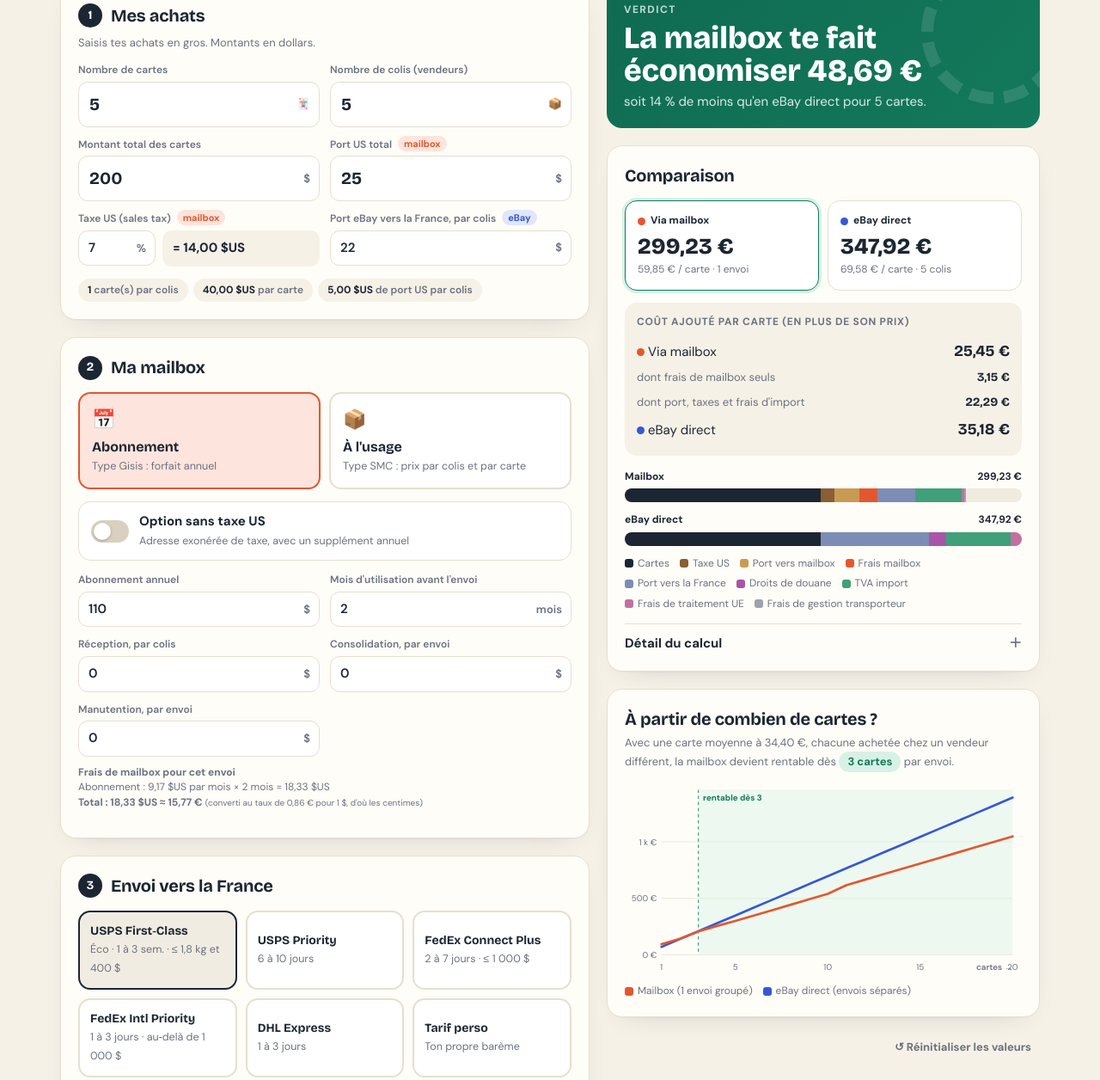
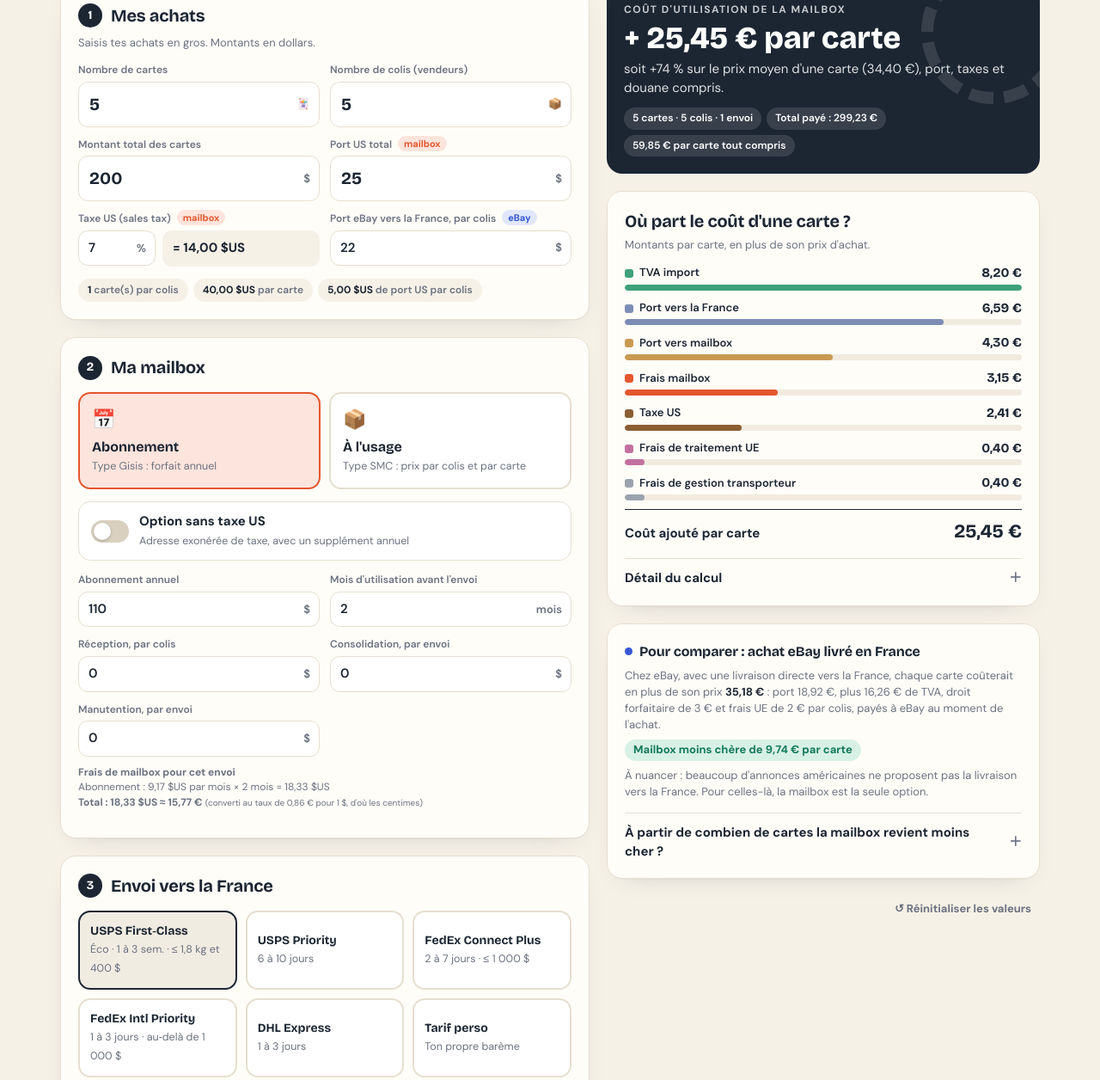
Before and after one commit to Ninspecteur23/Sim_mailbox_fede, a plain HTML site: page index.html in a window 1280 px wide. Shown: the part 225-1481 px from the top of the page at 86% size. Drawn offline with nearby package versions, Linux system fonts and the light colour scheme.

Commit message:
Add files via upload

```diff
--- a/index.html
+++ b/index.html
@@ -99,6 +99,23 @@
   .tot .v{font-family:"Bricolage Grotesque";font-weight:800;font-size:26px;margin-top:2px}
   .tot .pc{color:var(--muted);font-size:12px}
   .tot.best{border-color:var(--good);box-shadow:0 0 0 3px var(--good-soft)}
+  .bk{display:grid;grid-template-columns:1fr auto;gap:2px 10px;align-items:center;margin-bottom:10px}
+  .bk .lab{font-size:13px;font-weight:600;display:flex;align-items:center;gap:7px}
+  .bk .lab i{width:10px;height:10px;border-radius:3px;display:inline-block}
+  .bk .val{font-family:"Bricolage Grotesque";font-weight:700;font-size:15px;text-align:right}
+  .bk .track{grid-column:1/-1;height:7px;border-radius:99px;background:#f1ebdf;overflow:hidden}
+  .bk .track b{display:block;height:100%;border-radius:99px;transition:width .35s ease}
+  .totline{display:flex;justify-content:space-between;align-items:baseline;border-top:1.5px solid var(--ink);padding-top:10px;margin-top:4px;font-weight:700}
+  .totline b{font-family:"Bricolage Grotesque";font-size:22px}
+  .cmp{padding:16px 20px;background:#fbf8f2}
+  .cmp h2{font-size:16px}
+  .cmphead{display:flex;align-items:center;gap:8px;margin-bottom:8px}
+  .cmp p{margin:4px 0;font-size:13px;color:var(--muted)}
+  .cmp p b{color:var(--ink)}
+  .cmp .diff{display:inline-block;font-weight:700;font-size:13px;border-radius:99px;padding:3px 10px;margin:4px 0}
+  .diff.good{background:var(--good-soft);color:var(--good)} .diff.bad{background:var(--ebay-soft);color:var(--ebay)}
+  .verdict .chipsv{display:flex;flex-wrap:wrap;gap:6px;margin-top:12px}
+  .verdict .chipsv span{background:rgba(255,255,255,.12);border-radius:99px;padding:4px 10px;font-size:12px;font-weight:600}
   .percard{background:var(--paper);border-radius:14px;padding:14px;margin-bottom:16px}
   .percard .t{font-size:12px;font-weight:700;text-transform:uppercase;letter-spacing:.06em;color:var(--muted);margin-bottom:8px}
   .percard .row{display:flex;justify-content:space-between;align-items:baseline;padding:4px 0}
@@ -128,8 +145,8 @@
 <div class="stripe"></div>
 <header>
   <div class="eyebrow">Achats de cartes aux États‑Unis ✈ France</div>
-  <h1>Mailbox US ou <em>envoi eBay direct</em>&nbsp;?</h1>
-  <p>Indique tes achats et ta mailbox. Le simulateur estime le colis groupé (port USPS, TVA, droits et frais à l'arrivée), le compare à des envois eBay séparés et te dit à partir de combien de cartes la mailbox devient rentable.</p>
+  <h1>Combien coûte une carte <em>via une mailbox US</em>&nbsp;?</h1>
+  <p>Indique tes achats et ta mailbox : le simulateur calcule ce que la mailbox ajoute au prix de chaque carte (frais, port, taxes et douane), et le compare à un achat eBay livré directement en France.</p>
 </header>
 
 <main>
@@ -238,24 +255,24 @@
   <div class="results grid" style="gap:20px">
     <div class="verdict" id="verdict"></div>
     <section class="panel">
-      <h2>Comparaison</h2>
-      <div class="duo">
-        <div class="tot" id="totBox"><div class="k"><span class="dot" style="background:var(--box)"></span>Via mailbox</div><div class="v"></div><div class="pc"></div></div>
-        <div class="tot" id="totEbay"><div class="k"><span class="dot" style="background:var(--ebay)"></span>eBay direct</div><div class="v"></div><div class="pc"></div></div>
-      </div>
-      <div class="percard" id="perCard"></div>
-      <div id="bars"></div>
-      <div class="legend" id="legend"></div>
+      <h2>Où part le coût d'une carte&nbsp;?</h2>
+      <p class="hint" style="margin:4px 0 12px">Montants par carte, en plus de son prix d'achat.</p>
+      <div id="breakdown"></div>
+      <div class="totline" id="totLine"></div>
       <details>
         <summary>Détail du calcul</summary>
         <table id="detail"></table>
       </details>
     </section>
-    <section class="panel">
-      <h2>À partir de combien de cartes&nbsp;?</h2>
-      <p class="hint" style="margin:4px 0 8px" id="beHint"></p>
-      <div class="chartwrap"><svg id="chart" viewBox="0 0 520 260" width="100%" role="img" aria-label="Coût total selon le nombre de cartes"></svg><div class="tip" id="tip"></div></div>
-      <div class="legend"><span><i style="background:var(--box)"></i>Mailbox (1 envoi groupé)</span><span><i style="background:var(--ebay)"></i>eBay direct (envois séparés)</span></div>
+    <section class="panel cmp">
+      <div class="cmphead"><span class="dot" style="background:var(--ebay)"></span><h2>Pour comparer : achat eBay livré en France</h2></div>
+      <div id="cmpText"></div>
+      <details>
+        <summary>À partir de combien de cartes la mailbox revient moins cher&nbsp;?</summary>
+        <p class="hint" style="margin:10px 0 8px" id="beHint"></p>
+        <div class="chartwrap"><svg id="chart" viewBox="0 0 520 260" width="100%" role="img" aria-label="Coût total selon le nombre de cartes"></svg><div class="tip" id="tip"></div></div>
+        <div class="legend"><span><i style="background:var(--box)"></i>Mailbox (1 envoi groupé)</span><span><i style="background:var(--ebay)"></i>eBay direct (envois séparés)</span></div>
+      </details>
     </section>
     <div style="text-align:right"><button class="btn ghost" id="reset">↺ Réinitialiser les valeurs</button></div>
   </div>
@@ -415,10 +432,6 @@ function update(){
   document.getElementById("taxCalc").textContent=`= ${usd(n(S.buy.total)*n(S.buy.tax)/100)}`;
   document.getElementById("chips").innerHTML=`<span><b>${(M.nC/M.nP).toLocaleString("fr-FR",{maximumFractionDigits:1})}</b> carte(s) par colis</span><span><b>${usd(n(S.buy.total)/M.nC)}</b> par carte</span><span><b>${usd(n(S.buy.shipUS)/M.nP)}</b> de port US par colis</span>`;
 
-  const v=document.getElementById("verdict");
-  if(diff>0){v.className="verdict win";v.innerHTML=`<div class="lbl">Verdict</div><div class="big">La mailbox te fait économiser ${eur(diff)}</div><div class="sub">soit ${Math.round(diff/E.total*100)} % de moins qu'en eBay direct pour ${M.nC} carte${M.nC>1?"s":""}.</div>`}
-  else {v.className="verdict lose";v.innerHTML=`<div class="lbl">Verdict</div><div class="big">eBay direct reste moins cher de ${eur(-diff)}</div><div class="sub">La mailbox n'est pas encore rentable avec ${M.nC} carte${M.nC>1?"s":""}.</div>`}
-
   document.getElementById("estim").innerHTML=`
     <div><small>Poids du colis</small><b>${Math.round(M.weight)} g</b></div>
     <div><small>Port vers la France</small><b>${eur(M.parts.portIntl)}</b></div>
@@ -429,25 +442,24 @@ function update(){
   document.getElementById("cNote").innerHTML = S.shipMode==="custom" ? "Ton barème : base + prix par tranche de 100 g, puis remise et carburant appliqués."
     : `<b>${M.ship.name}</b> : tarif ${usd(M.ship.base)}${n(Cc.disc)?` − ${n(Cc.disc)} %`:""}${n(Cc.fuel)?` + ${n(Cc.fuel)} % de carburant`:""} = <b>${usd(M.ship.usd)}</b> pour ${Math.round(M.weight)} g.<br>${CARRIERS[sm].src}`;
 
-  const tb=document.getElementById("totBox"), te=document.getElementById("totEbay");
-  tb.querySelector(".v").textContent=eur(M.total); te.querySelector(".v").textContent=eur(E.total);
-  tb.querySelector(".pc").textContent=`${eur(M.total/M.nC)} / carte · 1 envoi`;
-  te.querySelector(".pc").textContent=`${eur(E.total/E.nC)} / carte · ${E.nP} colis`;
-  tb.classList.toggle("best",diff>0); te.classList.toggle("best",diff<=0);
+  const addM=(M.total-M.parts.cartes)/M.nC, addE=(E.total-E.parts.cartes)/E.nC, avgP=M.parts.cartes/M.nC;
+  const v=document.getElementById("verdict"); v.className="verdict";
+  v.innerHTML=`<div class="lbl">Coût d'utilisation de la mailbox</div>
+    <div class="big">+ ${eur(addM)} par carte</div>
+    <div class="sub">soit +${Math.round(addM/avgP*100)} % sur le prix moyen d'une carte (${eur(avgP)}), port, taxes et douane compris.</div>
+    <div class="chipsv"><span>${M.nC} carte${M.nC>1?"s":""} · ${M.nP} colis · 1 envoi</span><span>Total payé : ${eur(M.total)}</span><span>${eur(M.total/M.nC)} par carte tout compris</span></div>`;
 
-  const addM=(M.total-M.parts.cartes)/M.nC, addE=(E.total-E.parts.cartes)/E.nC;
-  document.getElementById("perCard").innerHTML=`<div class="t">Coût ajouté par carte (en plus de son prix)</div>
-    <div class="row"><span><span class="dot" style="background:var(--box)"></span> Via mailbox</span><b>${eur(addM)}</b></div>
-    <div class="row sub"><span>dont frais de mailbox seuls</span><b>${eur(M.parts.mailbox/M.nC)}</b></div>
-    <div class="row sub"><span>dont port, taxes et frais d'import</span><b>${eur((M.total-M.parts.cartes-M.parts.mailbox)/M.nC)}</b></div>
-    <div class="row"><span><span class="dot" style="background:var(--ebay)"></span> eBay direct</span><b>${eur(addE)}</b></div>`;
-  const max=Math.max(M.total,E.total,1);
-  const bar=R=>Object.keys(LABELS).map(k=>R.parts[k]>0.004?`<i title="${LABELS[k][0]} : ${eur(R.parts[k])}" style="width:${R.parts[k]/max*100}%;background:${LABELS[k][1]}"></i>`:"").join("");
-  document.getElementById("bars").innerHTML=`
-    <div class="barrow"><div class="h"><span>Mailbox</span><span>${eur(M.total)}</span></div><div class="bar">${bar(M)}</div></div>
-    <div class="barrow"><div class="h"><span>eBay direct</span><span>${eur(E.total)}</span></div><div class="bar">${bar(E)}</div></div>`;
-  const used=Object.keys(LABELS).filter(k=>M.parts[k]>0.004||E.parts[k]>0.004);
-  document.getElementById("legend").innerHTML=used.map(k=>`<span><i style="background:${LABELS[k][1]}"></i>${LABELS[k][0]}</span>`).join("");
+  const keys=Object.keys(LABELS).filter(k=>k!=="cartes"&&M.parts[k]>0.004).sort((a,b)=>M.parts[b]-M.parts[a]);
+  const top=Math.max(...keys.map(k=>M.parts[k]),0.01);
+  document.getElementById("breakdown").innerHTML=keys.map(k=>`<div class="bk"><span class="lab"><i style="background:${LABELS[k][1]}"></i>${LABELS[k][0]}</span><span class="val">${eur(M.parts[k]/M.nC)}</span><div class="track"><b style="width:${M.parts[k]/top*100}%;background:${LABELS[k][1]}"></b></div></div>`).join("");
+  document.getElementById("totLine").innerHTML=`<span>Coût ajouté par carte</span><b>${eur(addM)}</b>`;
+
+  const eTax=(E.parts.tva+E.parts.droits+E.parts.fraisUE)/E.nC;
+  const d=addE-addM;
+  document.getElementById("cmpText").innerHTML=`
+    <p>Chez eBay, avec une livraison directe vers la France, chaque carte coûterait en plus de son prix <b>${eur(addE)}</b> : port ${eur(E.parts.portIntl/E.nC)}, plus ${eur(eTax)} de TVA, droit forfaitaire de 3 € et frais UE de 2 € par colis, payés à eBay au moment de l'achat${E.parts.gestion>0?", plus les frais de gestion à la livraison pour les colis de plus de 150 €":""}.</p>
+    <span class="diff ${d>0?"good":"bad"}">${d>0?`Mailbox moins chère de ${eur(d)} par carte`:`eBay direct moins cher de ${eur(-d)} par carte`}</span>
+    <p>À nuancer : beaucoup d'annonces américaines ne proposent pas la livraison vers la France. Pour celles-là, la mailbox est la seule option.</p>`;
   document.getElementById("detail").innerHTML=`<tr><th></th><th>Mailbox</th><th>eBay</th></tr>`+
     Object.keys(LABELS).map(k=>`<tr><td>${LABELS[k][0]}</td><td>${eur(M.parts[k])}</td><td>${eur(E.parts[k])}</td></tr>`).join("")+
     `<tr class="sum"><td>Total</td><td>${eur(M.total)}</td><td>${eur(E.total)}</td></tr>`+
```
